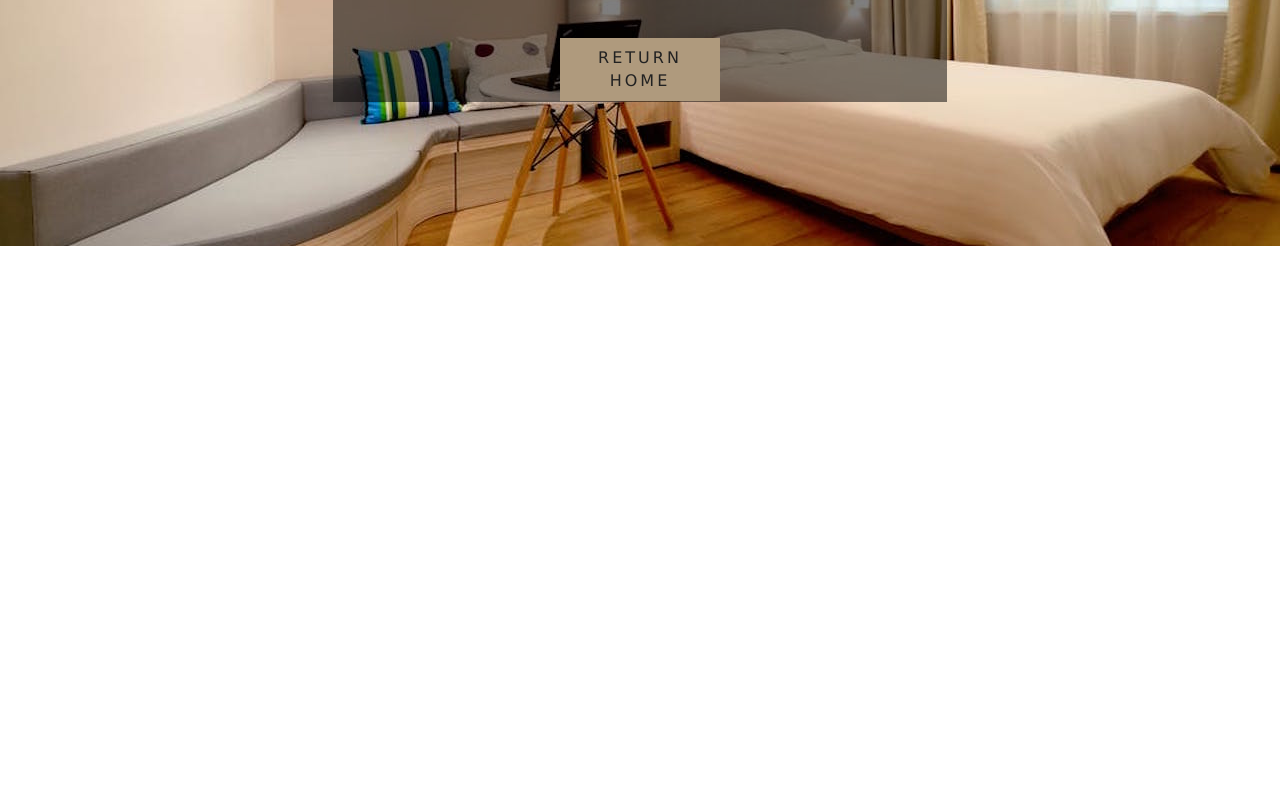
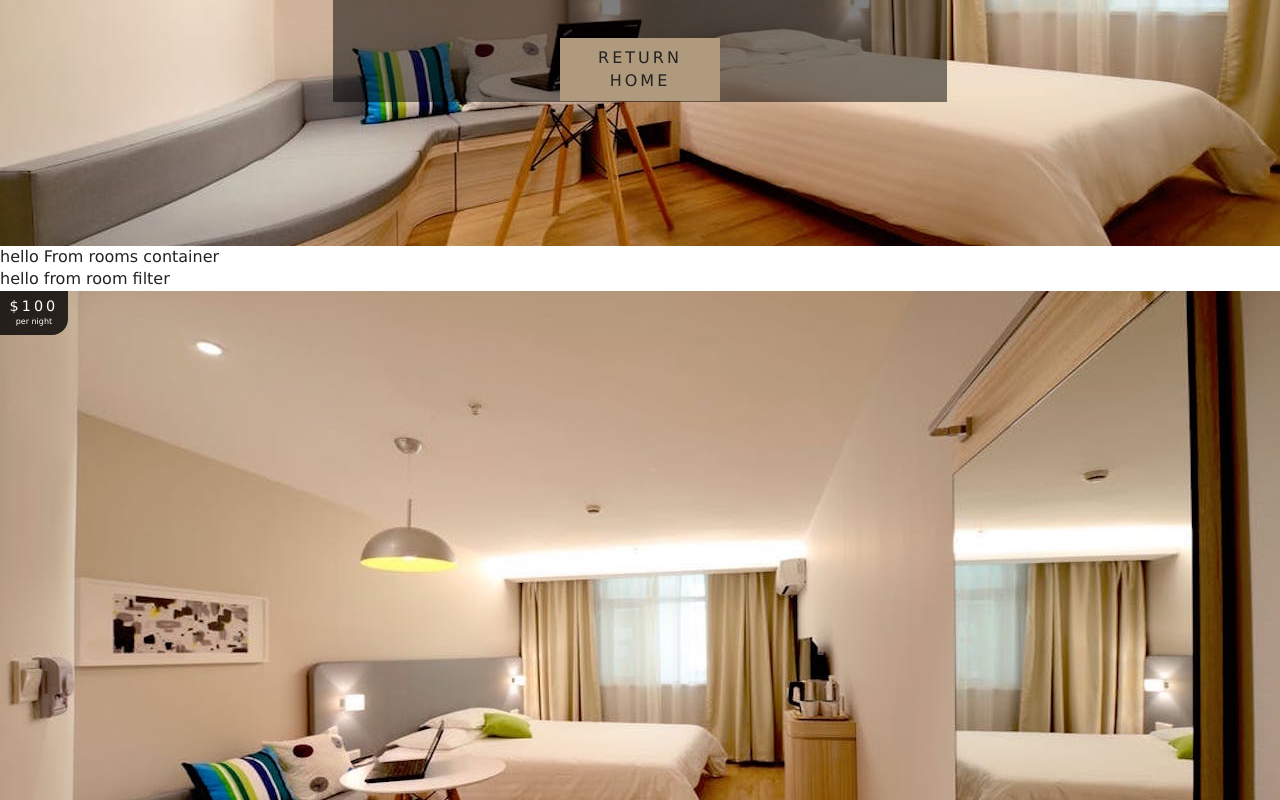
Before and after one commit to TotoroDavid/React-Js-Hotel-Reservation-Site, a React (Create React App) app: page /rooms in a window 1280 px wide. Shown: the part 300-1100 px from the top of the page. Before the commit the page ends 800 px from the top, so only its background shows below. Built offline with nearby package versions, Linux system fonts and the light colour scheme.

Commit message:
added Rooms section

```diff
--- a/src/components/RoomsContainer.js
+++ b/src/components/RoomsContainer.js
@@ -0,0 +1,60 @@
+import React from 'react'
+import RoomsFilter  from './RoomsFilter'
+import RoomsList  from './RoomsList'
+import {withRoomConsumer} from '../context'
+import Loading  from './Loading'
+
+function RoomsContainer ({context}) {
+    const {loading, sortedRooms, rooms} = context;
+    if (loading) {
+                    return <Loading/>;
+                }
+                return (
+                    <>
+                        hello From rooms container
+                        <RoomsFilter rooms={rooms} />
+                        <RoomsList rooms={sortedRooms} />
+                    </>
+                    )
+}
+
+export default withRoomConsumer(RoomsContainer)
+
+
+
+
+
+
+
+/* import React from 'react'
+import RoomsFilter  from './RoomsFilter'
+import RoomsList  from './RoomsList'
+import {RoomConsumer} from '../context'
+import Loading  from './Loading'
+
+export default function RoomsContainer() {
+
+    return (
+        <RoomConsumer>
+        {
+            (value) => {
+                const {
+                    loading,
+                    sortedRooms,
+                    rooms
+                } = value
+                if (loading) {
+                    return <Loading/>;
+                }
+                return (
+                    <div>
+                        hello From rooms container
+                        <RoomsFilter rooms={rooms} />
+                        <RoomsList rooms={sortedRooms} />
+                    </div>
+                )
+            }
+        }
+        </RoomConsumer>
+    )
+} */
--- /dev/null
+++ b/src/components/RoomsFilter.js
@@ -0,0 +1,9 @@
+import React from 'react'
+
+export default function RoomsFilter() {
+    return (
+        <div>
+            hello from room filter
+        </div>
+    )
+}
--- /dev/null
+++ b/src/components/RoomsList.js
@@ -0,0 +1,23 @@
+import React from 'react'
+import Room from './Room'
+
+export default function RoomsList({rooms}) {
+    if (rooms.length === 0) {
+        return (
+            <div className="empty-search">
+                <h3>Unfortunately no rooms match your search parameters</h3>
+            </div>
+        )
+    }
+    return (
+        <section className="roomsList">
+            <div className="roomsList-center">
+                {
+                    rooms.map(item => {
+                        return <Room key={item.id} room={item} />
+                    })
+                }
+            </div>
+        </section>
+    )
+}
--- a/src/context.js
+++ b/src/context.js
@@ -55,4 +55,13 @@
 }
 
 const RoomConsumer = RoomContext.Consumer;
+
+export function withRoomConsumer(Component){
+    return function ConsumerWrapper(props) {
+        return <RoomConsumer>
+            {value => <Component {...props} context={value}/>}
+        </RoomConsumer>
+    }
+}
+
 export {RoomProvider, RoomConsumer,RoomContext}
--- a/src/pages/Rooms.js
+++ b/src/pages/Rooms.js
@@ -2,17 +2,21 @@
 import Hero from '../components/Hero'
 import Banner from '../components/Banner'
 import {Link} from 'react-router-dom'
+import RoomsContainer from '../components/RoomsContainer'
 
 
 const Rooms = () => {
     return (
-        <Hero hero="roomsHero">
+        <>
+            <Hero hero="roomsHero">
             <Banner title="our rooms">
                 <Link to="/" className="btn-primary">
                     return home
                 </Link>
             </Banner>
         </Hero>
+        <RoomsContainer/>
+        </>
     )
 }
 
```
